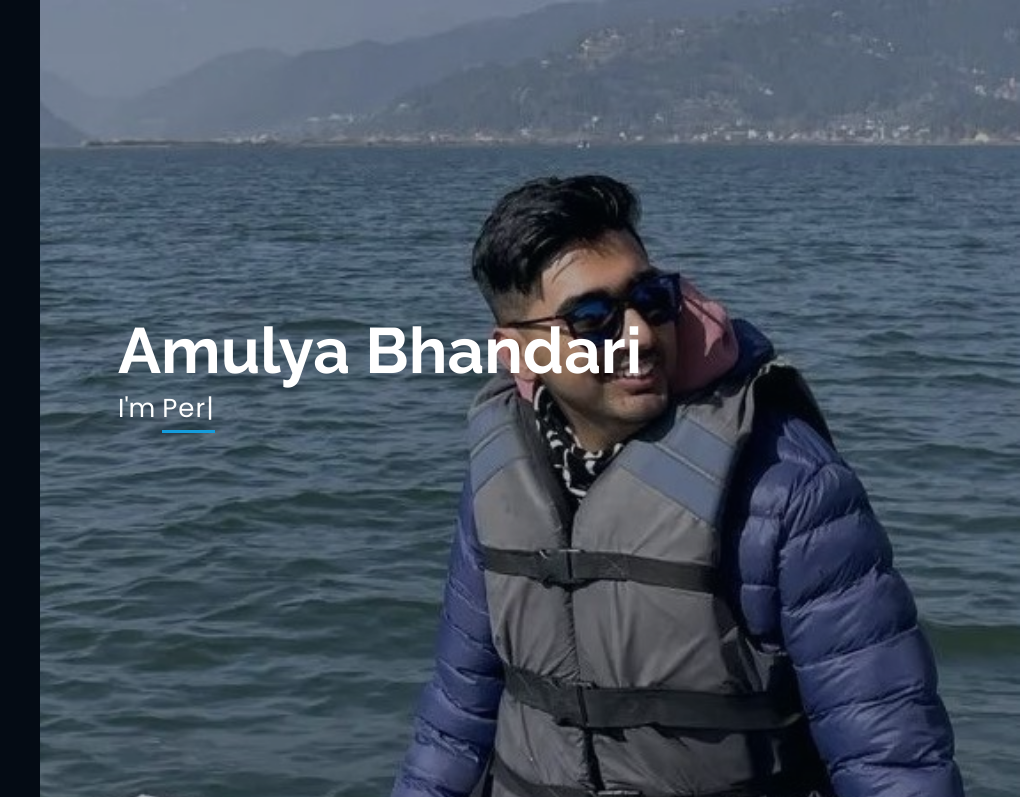
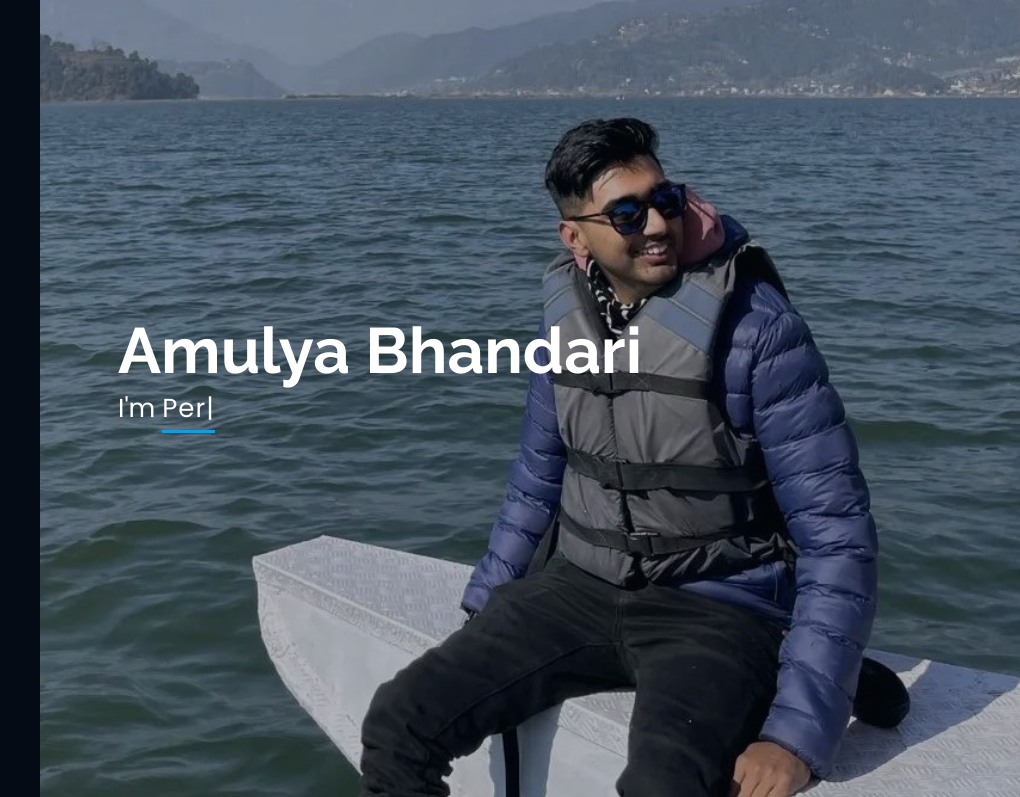
Before and after one commit to amulyabhandari/amulyabhandari, a plain HTML site: page index.html in a window 1280 px wide. Shown: the top 797 px of the page, 260-1280 px from the left. Drawn offline with nearby package versions, Linux system fonts and the light colour scheme.

Commit message:
Update style.css

```diff
--- a/assets/css/style.css
+++ b/assets/css/style.css
@@ -206,7 +206,7 @@ h1, h2, h3, h4, h5, h6 {
 #hero {
   width: 100%;
   height: 100vh;
-  background: url("../img/abamul.jpg") top center;
+  background: url("../img/aamul.jpg") top center;
   background-size: cover;
 }
 
```
